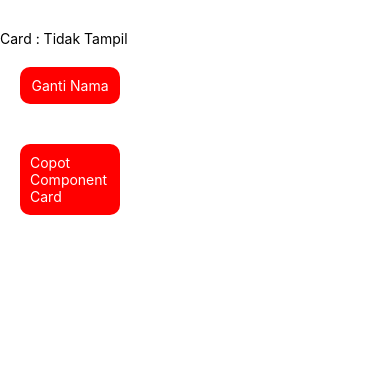
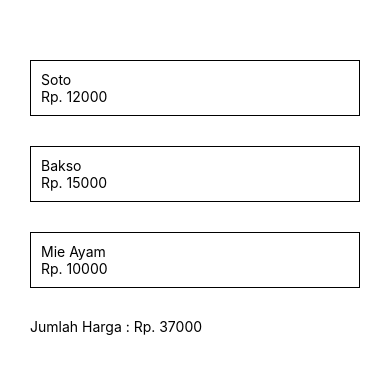
Before and after one commit to afifbasya/belajar-rn-dasar, a React Native app: screen / in a window 390 px wide. Shown: the top 374 px of the page. Built offline with nearby package versions, Linux system fonts and the light colour scheme.

Commit message:
[UPDATE] Perulangan

```diff
--- a/App.js
+++ b/App.js
@@ -1,16 +1,54 @@
+import { useState } from 'react';
 import { StyleSheet, View, Text } from 'react-native';
-import CardComponent from './components/CardComponent';
-import { useState } from 'react';
-import Tombol from './components/Tombol';
 
 export default function App() {
-  const [pasang, setPasang] = useState(true);
+  const [makanans, setMakanan] = useState([
+    {
+      id: 1,
+      nama: "Soto",
+      harga: 12000
+    },
+    {
+      id: 2,
+      nama: "Bakso",
+      harga: 15000
+    },
+    {
+      id: 3,
+      nama: "Mie Ayam",
+      harga: 10000
+    }
+  ])
+
+  const jumlahHarga = makanans.reduce((total, item) => total + item.harga, 0)
 
   return (
     <View style={styles.container}>
-      {pasang && <CardComponent />}
+      {/* 1. Mapp */}
+      {makanans.map((makanan, index) => {
+        return (
+          <View key={index} style={styles.makanan}>
+            <Text>{makanan.nama}</Text>
+            <Text>Rp. {makanan.harga}</Text>
+          </View>
+        )
+      })}
 
-      <Tombol title="Copot Component Card" handleSubmit={() => setPasang(false)} />
+      {/* 2. Filter  */}
+      {/* {makanans.filter((makananFilter) => makananFilter.harga > 11000).map((makanan, index) => {
+        return (
+          <View key={index} style={styles.makanan}>
+            <Text>{makanan.nama}</Text>
+            <Text>Rp. {makanan.harga}</Text>
+          </View>
+        )
+      })} */}
+
+      {/* 3. Reduce  */}
+      <View style={{ margin: 30 }}>
+        <Text>Jumlah Harga : Rp. {jumlahHarga}</Text>
+      </View>
+
     </View>
   );
 }
@@ -24,5 +62,11 @@ const styles = StyleSheet.create({
   text: {
     margin: 20,
     fontSize: 20
+  },
+  makanan: {
+    marginHorizontal: 30,
+    marginTop: 30,
+    borderWidth: 1,
+    padding: 10
   }
 });
```
